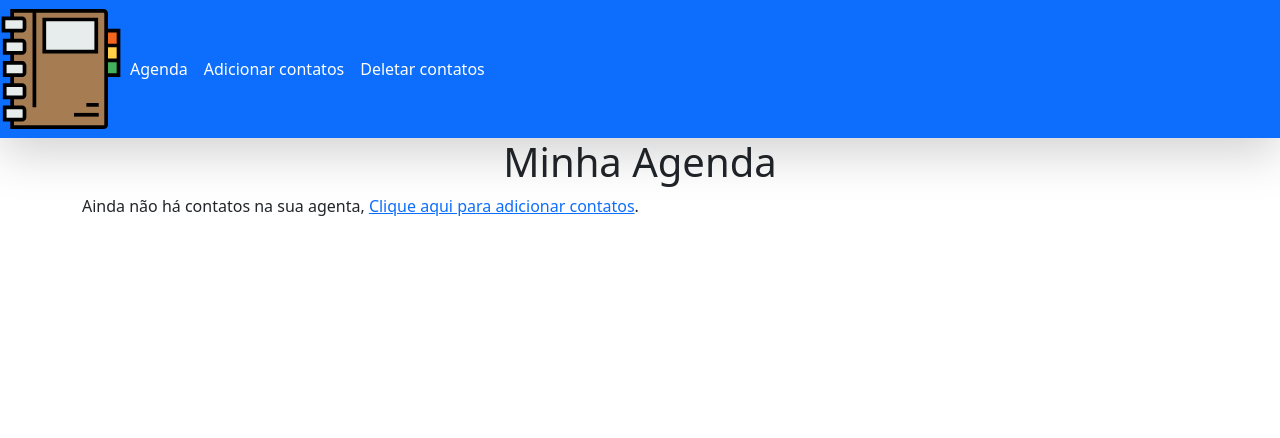
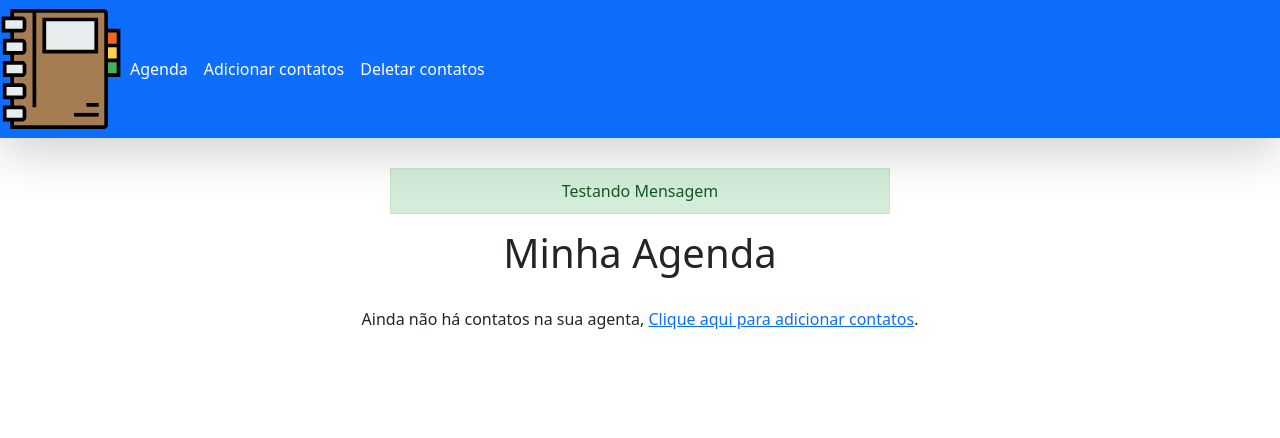
Before and after one commit to GeovanniMarrocos/agenda-php-project, a PHP site: page / in a window 1280 px wide. Shown: the top 438 px of the page. Run offline with PHP 8.4, Linux system fonts and the light colour scheme; data that the repository does not hold is empty.

Commit message:
update files

```diff
--- a/css/style.css
+++ b/css/style.css
@@ -1,7 +1,43 @@
-img {
-    width: 30px;
-}
+
 
 #main-title {
     text-align: center;
+    margin: 15px 0 30px;
 }
+
+
+/* HOME */
+#contacts-table {
+    max-width: 800px;
+    margin: 0 auto;
+}
+
+#contacts-table thead {
+    color: #fff;
+    background-color: #007bff;
+}
+
+.actions {
+    text-align: right;
+    width: 150px;
+}
+
+.actions i {
+    font-size: 18px;
+    margin-right: 5px;
+}
+
+#empty-list-text {
+    text-align: center;
+}
+
+#message {
+    color: #155724;
+    background-color: #d4edda;
+    border: 1px solid #c3e6cb;
+    padding: 10px;
+    text-align: center;
+    max-width: 500px;
+    margin: 0 auto;
+    margin-top: 30px;
+}
--- a/index.php
+++ b/index.php
@@ -8,6 +8,7 @@ include_once('./templates/header.php');
 ?>
 
 <div class=" container">
+    <p id="message">Testando Mensagem</p>
     <?php if(isset($printMessage) && $printMessage != ''): ?>
         <div class=" text-center" id="message"> <?php $printMessage?></div>
     <?php endif;?>
--- a/templates/header.php
+++ b/templates/header.php
@@ -15,7 +15,7 @@
      <!-- FONT-AWESOME -->
      <link rel="stylesheet" href="https://cdnjs.cloudflare.com/ajax/libs/font-awesome/6.7.2/css/all.min.css" integrity="sha512-Evv84Mr4kqVGRNSgIGL/F/aIDqQb7xQ2vcrdIwxfjThSH8CSR7PBEakCr51Ck+w+/U6swU2Im1vVX0SVk9ABhg==" crossorigin="anonymous" referrerpolicy="no-referrer" />
     <!--CSS-->
-     <link rel="stylesheet" href="<?php echo $BASE_URL ?>./css/style.css">
+     <link rel="stylesheet" href="<?php echo $BASE_URL ?>/css/style.css">
 </head>
 <body>
     <header>
```
